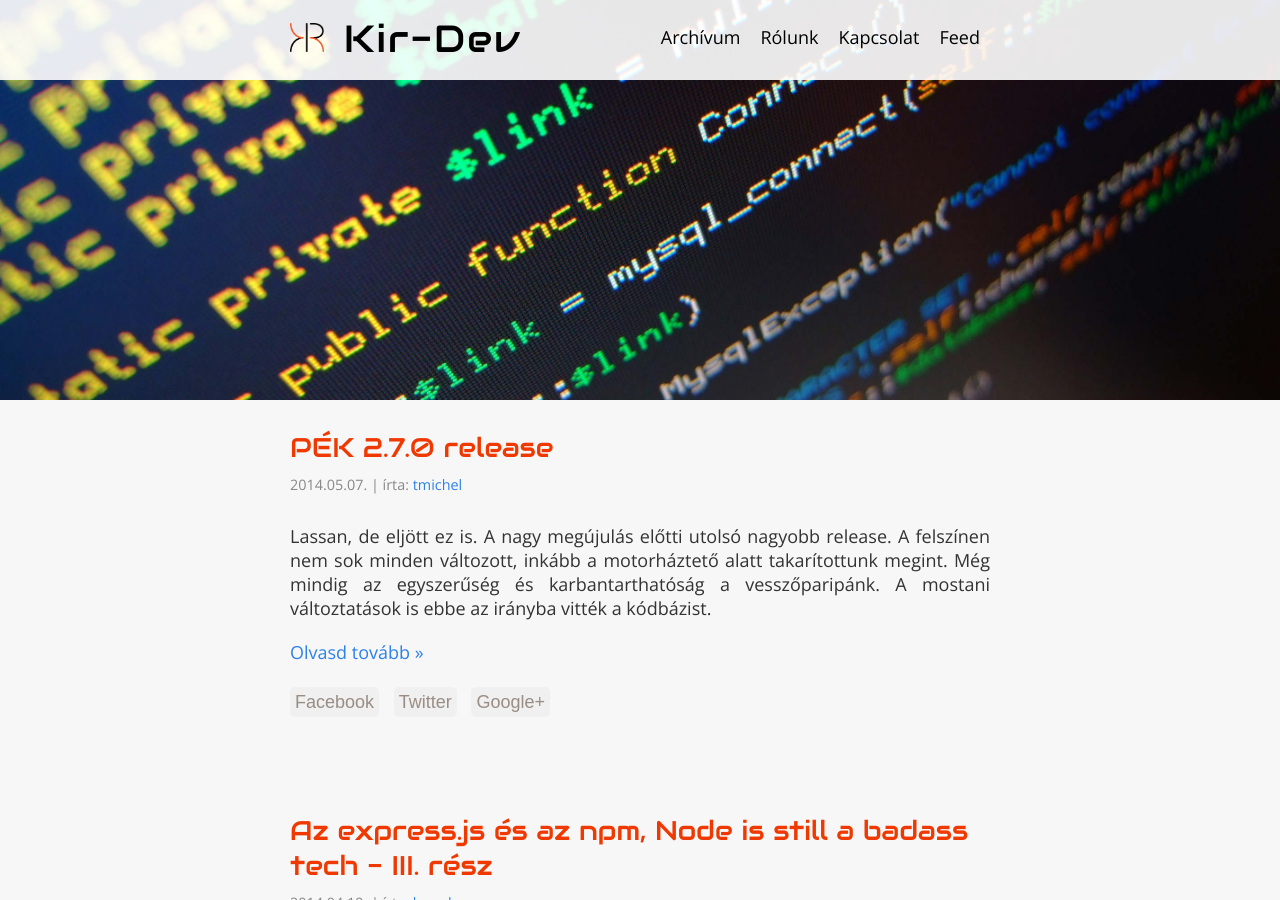
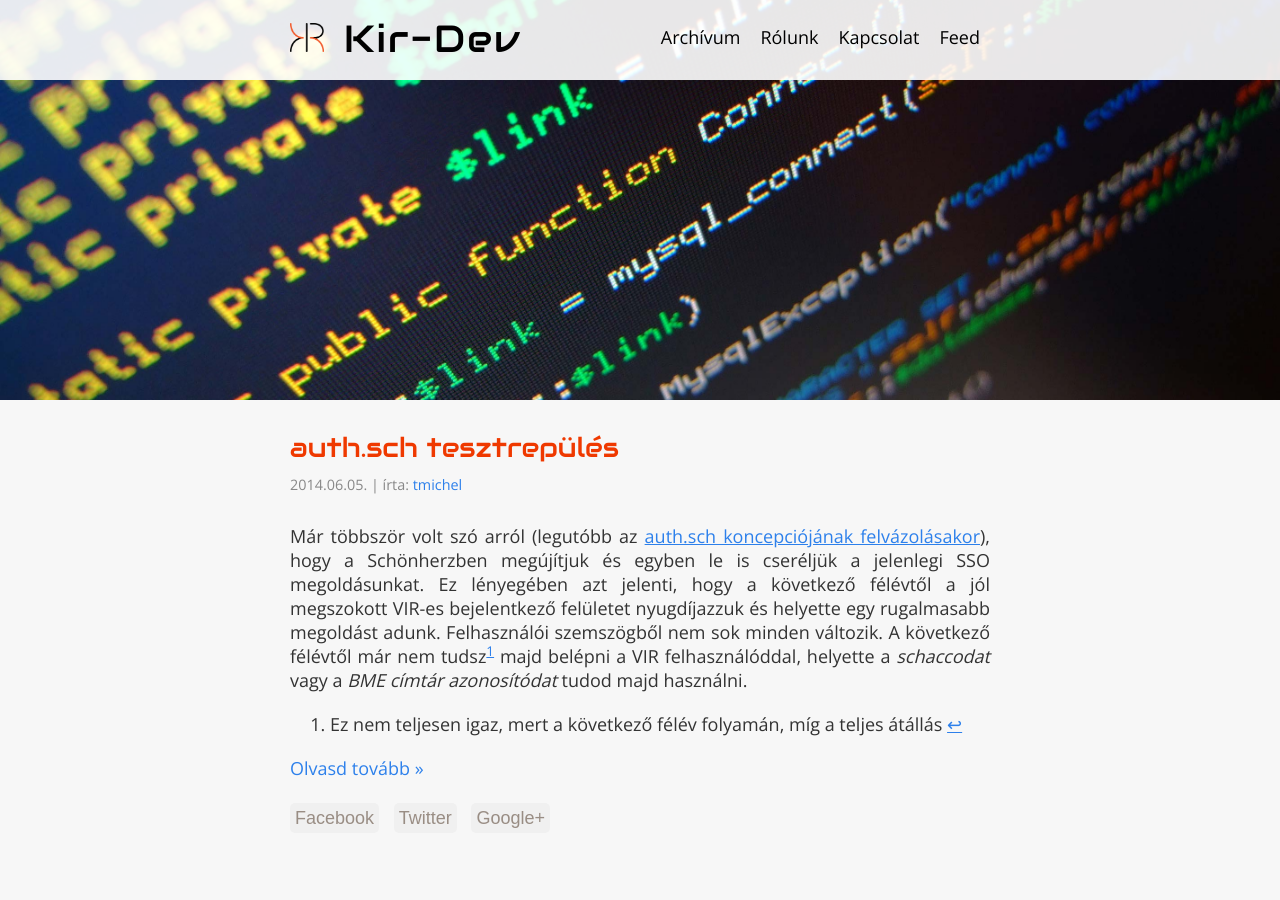
Before and after one commit to kir-dev/kir-dev.sch.bme.hu, a Jekyll site: the page built from index.html, in a window 1280 px wide and 900 px high. Built offline with Jekyll 4.4.1, drawn with Linux system fonts in a browser that asks for light colours; Markdown is read by kramdown in place of the engine named in the settings; the list of posts is cut into pages by our own code; some of the changed text lies outside the part shown.

Commit message:
new post

```diff
--- a/_config.yml
+++ b/_config.yml
@@ -10,6 +10,7 @@ future: false
 
 redcarpet:
     extensions:
+        - footnotes
         - autolink
         - strikethrough
         - no_intra_emphasis
--- /dev/null
+++ b/_posts/2014-06-05-auth-sch-tesztrepules.md
@@ -0,0 +1,57 @@
+---
+layout: post
+author: tmichel
+date: 2014-06-05 00:56:00 CEST
+title: "auth.sch tesztrepülés"
+comment: true
+---
+
+Már többször volt szó arról (legutóbb az [auth.sch koncepciójának
+felvázolásakor][1]), hogy a Schönherzben megújítjuk és egyben le is cseréljük a
+jelenlegi SSO megoldásunkat. Ez lényegében azt jelenti, hogy a következő
+félévtől a jól megszokott VIR-es bejelentkező felületet nyugdíjazzuk és helyette
+egy rugalmasabb megoldást adunk. Felhasználói szemszögből nem sok minden
+változik. A következő félévtől már nem tudsz[^1] majd belépni a VIR
+felhasználóddal, helyette a _schaccodat_ vagy a _BME címtár azonosítódat_ tudod
+majd használni.
+
+A fejlesztések már nagyban folynak - mind a KSZK, mind pedig a Kir-Dev oldalán.
+Ennek előszelét láthatjátok most a megváltozott bejelentkező képernyőn. Az
+[auth.sch][2] már készen áll egy nyílt tesztre, valamint [Balo][3]
+meghegesztette az OpenAM-et, hogy be lehessen jelentkezni VIR-be auth.sch-n
+keresztül is.
+
+Tehát röviden összefoglalva, mostantól lehetőség van a VIR-be bejelentkezni az
+ősztől élesedő rendszeren keresztül is. Minden bejelentkezésnél választhatsz,
+hogy az auth.sch-n keresztül jelentkezel be, vagy maradsz a régi jól bevált
+formnál.
+
+Én bátorítanék mindenkit, hogy próbálja ki az új bejelentkezési módszert. Ezzel
+Énagyban segíted a munkánkat. Az a jó, ha minél előbb kijönnek a bajok és
+Émindenféle bugok a rendszerből, és ősszel már egy stabil és jól használható
+Észoftvert tudnánk átadni.
+
+Előre is köszönjük a segítségedet. Még egyszer hangsúlyoznám, hogy fejlesztés
+alatt lévő szoftverről van szó, így ha nem megy valami, akkor mielőtt melegebb
+éghajlatra kívánsz minket, inkább írj nekünk. Leggyorsabban a [#kir-dev][4] irc
+csatornán érsz el bennünket.
+
+## Fejlesztőknek
+
+A körös és egyéb VIR bejelentkezést használó oldalak fejlesztőit és
+karbantartóit arra szeretnénk kérni, hogy minél előbb kezdjék meg az átállást az
+auth.sch-ra. **Erre már most is van lehetőség**. Az auth.sch-hoz [zolij][5]
+készített egy jó leírást, amit a projekt wiki oldalain találtok meg a
+git.sch.bme.hu-n: [itt][6] és [itt][7]. Ha bármilyen kérdés van, akkor újfent a
+[#kir-dev][4] irc csatornán tudtok kérdezni.
+
+[^1]: Ez nem teljesen igaz, mert a következő félév folyamán, míg a teljes átállás
+meg nem történik, a régi VIR is használható lesz, de csak korlátozottan.
+
+[1]: {% post_url 2014-03-16-auth-sch %}
+[2]: https://auth.sch.bme.hu/
+[3]: https://twitter.com/vbalazs
+[4]: http://webchat.freenode.net/?channels=kir-dev
+[5]: https://twitter.com/zolij
+[6]: https://git.sch.bme.hu/kszk/authsch/wikis/oauth_client
+[7]: https://git.sch.bme.hu/kszk/authsch/wikis/api
```
